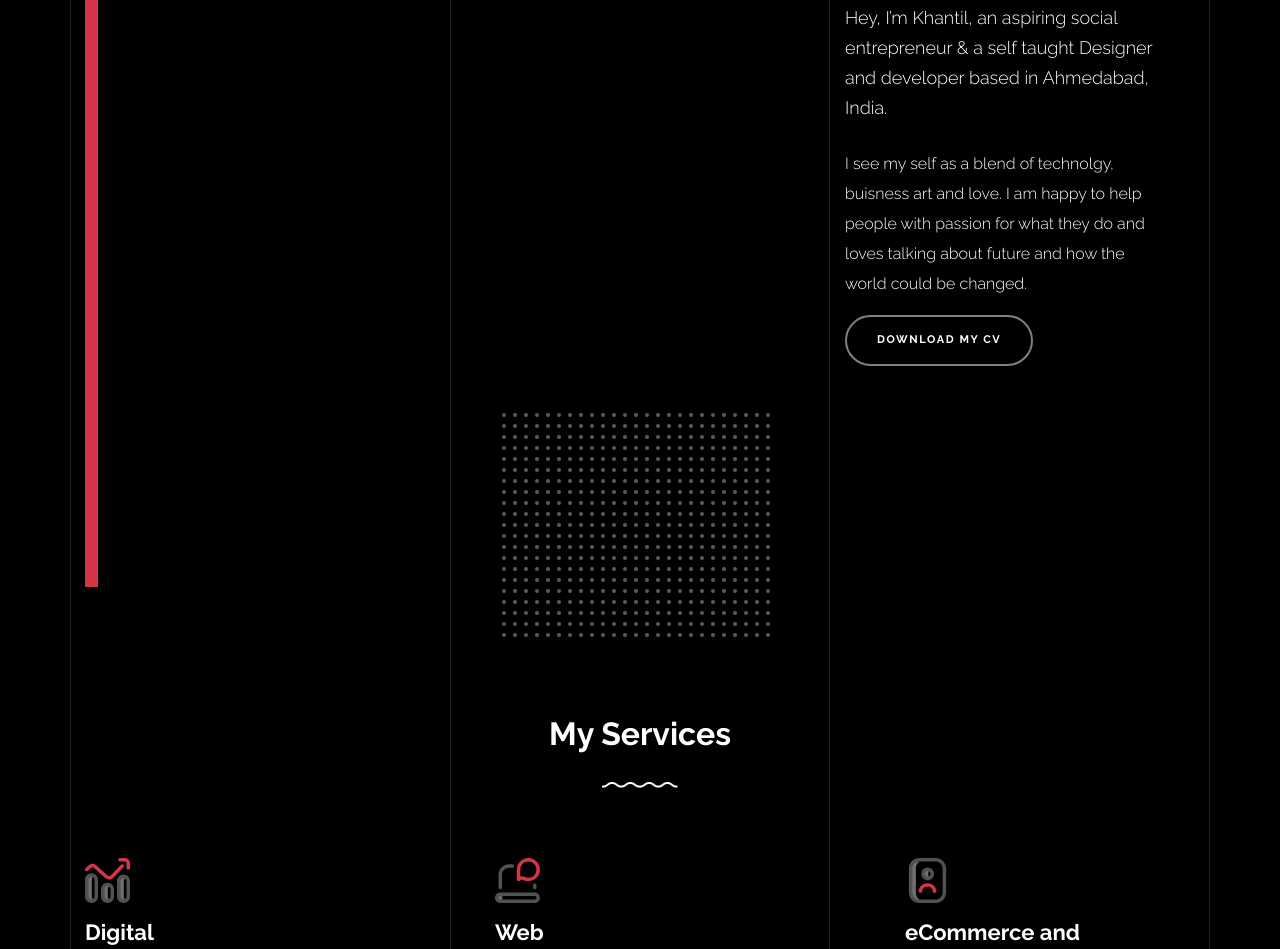
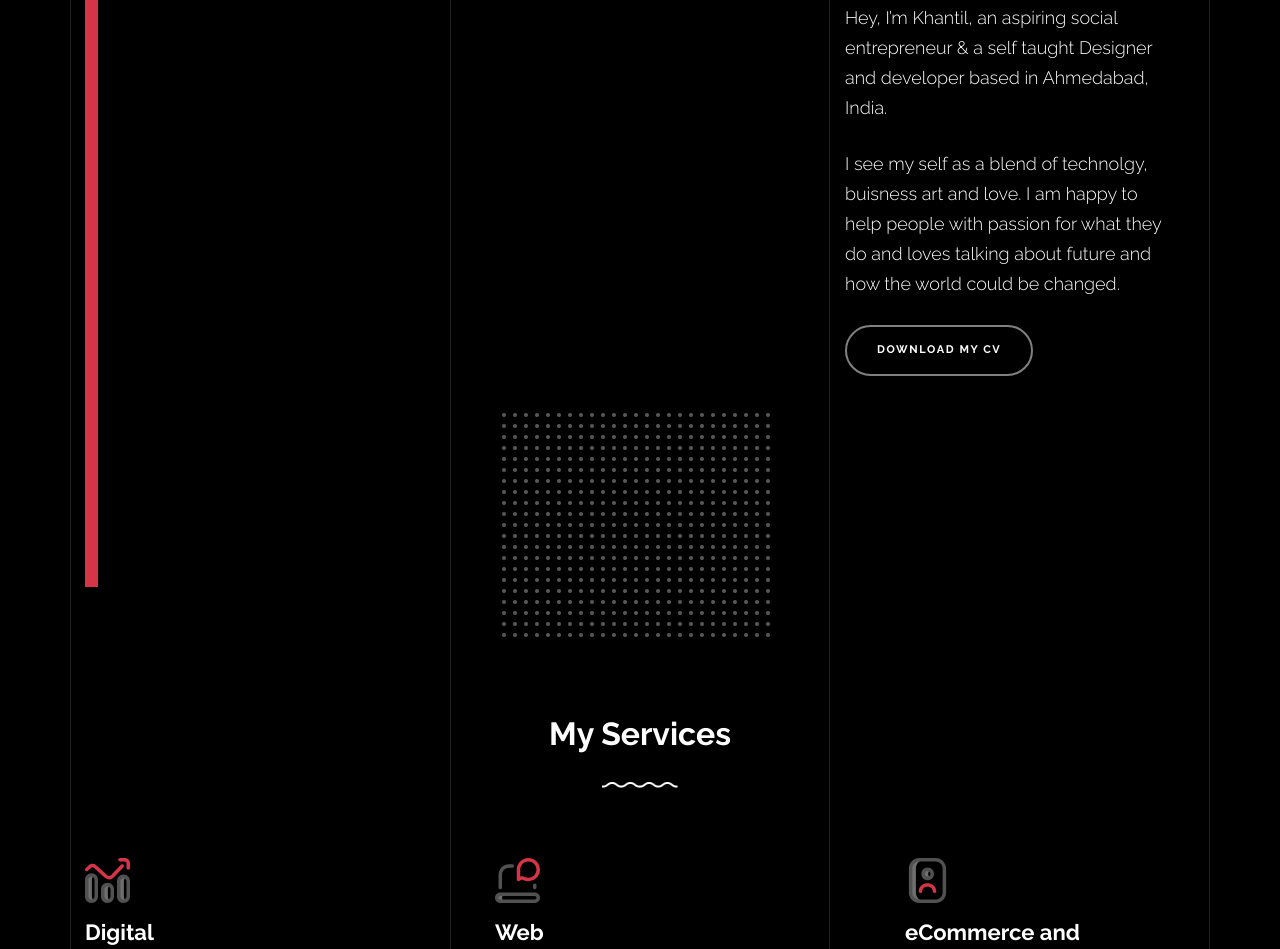
Before and after one commit to iamkhantil/Personal-Website-Template, a plain HTML site: page index.html in a window 1280 px wide. Shown: the part 1594-2543 px from the top of the page. Drawn offline with nearby package versions, Linux system fonts and the light colour scheme; files whose address does not match are found by name.

Commit message:
Update index.html

```diff
--- a/index.html
+++ b/index.html
@@ -296,7 +296,7 @@
             <div class="col-lg-4 pr-lg-5">
               <h3 class="mb-4 heading-h3"><span class="gsap-reveal">We can make it together</span></h3>
               <p class="lead gsap-reveal">Hey, I&rsquo;m Khantil, an aspiring social entrepreneur &amp; a self taught Designer and developer
-                                         based in Ahmedabad, India.</p><p> I see my self as a blend of technolgy, buisness art and love.
+                                         based in Ahmedabad, India.</p><p class="lead gsap-reveal"> I see my self as a blend of technolgy, buisness art and love.
                                          I am happy to help people with passion for what they do and loves talking about future
                                          and how the world could be changed.</p>
               <p class="gsap-reveal"><a href="images/khantilcv.docx" class="btn btn-outline-pill btn-custom-light">Download my CV</a></p>
```
